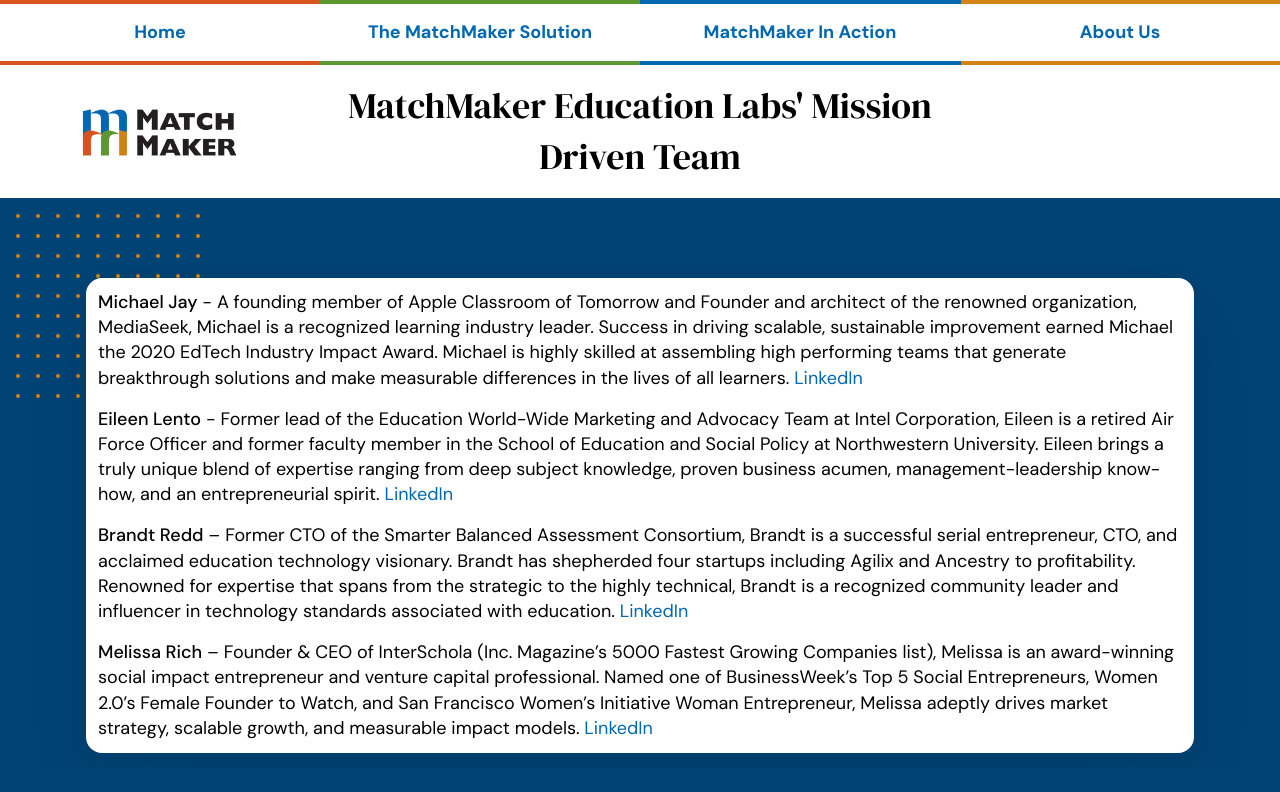
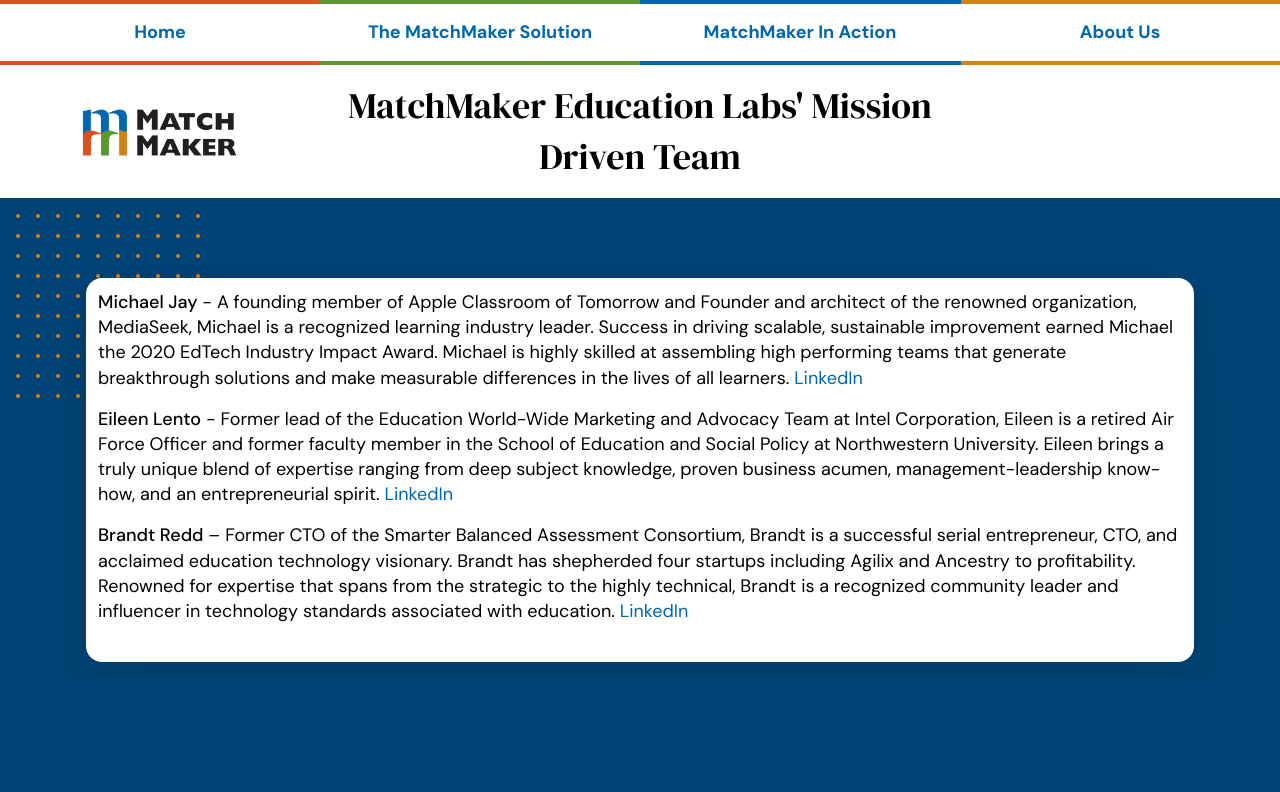
Before and after one commit to matchmakeredlabs/matchmakeredlabs.develop, a Jekyll site: the page built from _About/team.md, in a window 1280 px wide. Shown: the top 792 px of the page. Built offline with Jekyll 4.4.1, drawn with Linux system fonts in a browser that asks for light colours.

Commit message:
Update team.md

```diff
--- a/_About/team.md
+++ b/_About/team.md
@@ -10,5 +10,3 @@
 **Eileen Lento** - Former lead of the Education World-Wide Marketing and Advocacy Team at Intel Corporation, Eileen is a retired Air Force Officer and former faculty member in the School of Education and Social Policy at Northwestern University. Eileen brings a truly unique blend of expertise ranging from deep subject knowledge, proven business acumen, management-leadership know-how, and an entrepreneurial spirit. <a href="https://www.linkedin.com/in/eileenlento" target="_blank">LinkedIn</a>
 
 **Brandt Redd** – Former CTO of the Smarter Balanced Assessment Consortium, Brandt is a successful serial entrepreneur, CTO, and acclaimed education technology visionary. Brandt has shepherded four startups including Agilix and Ancestry to profitability. Renowned for expertise that spans from the strategic to the highly technical, Brandt is a recognized community leader and influencer in technology standards associated with education. <a href="https://www.linkedin.com/in/brandtredd" target="_blank">LinkedIn</a>
-
-**Melissa Rich** – Founder & CEO of InterSchola (Inc. Magazine’s 5000 Fastest Growing Companies list), Melissa is an award-winning social impact entrepreneur and venture capital professional. Named one of BusinessWeek’s Top 5 Social Entrepreneurs, Women 2.0’s Female Founder to Watch, and San Francisco Women’s Initiative Woman Entrepreneur, Melissa adeptly drives market strategy, scalable growth, and measurable impact models. <a href="https://www.linkedin.com/in/melissarichskehan" target="_blank">LinkedIn</a>
```
